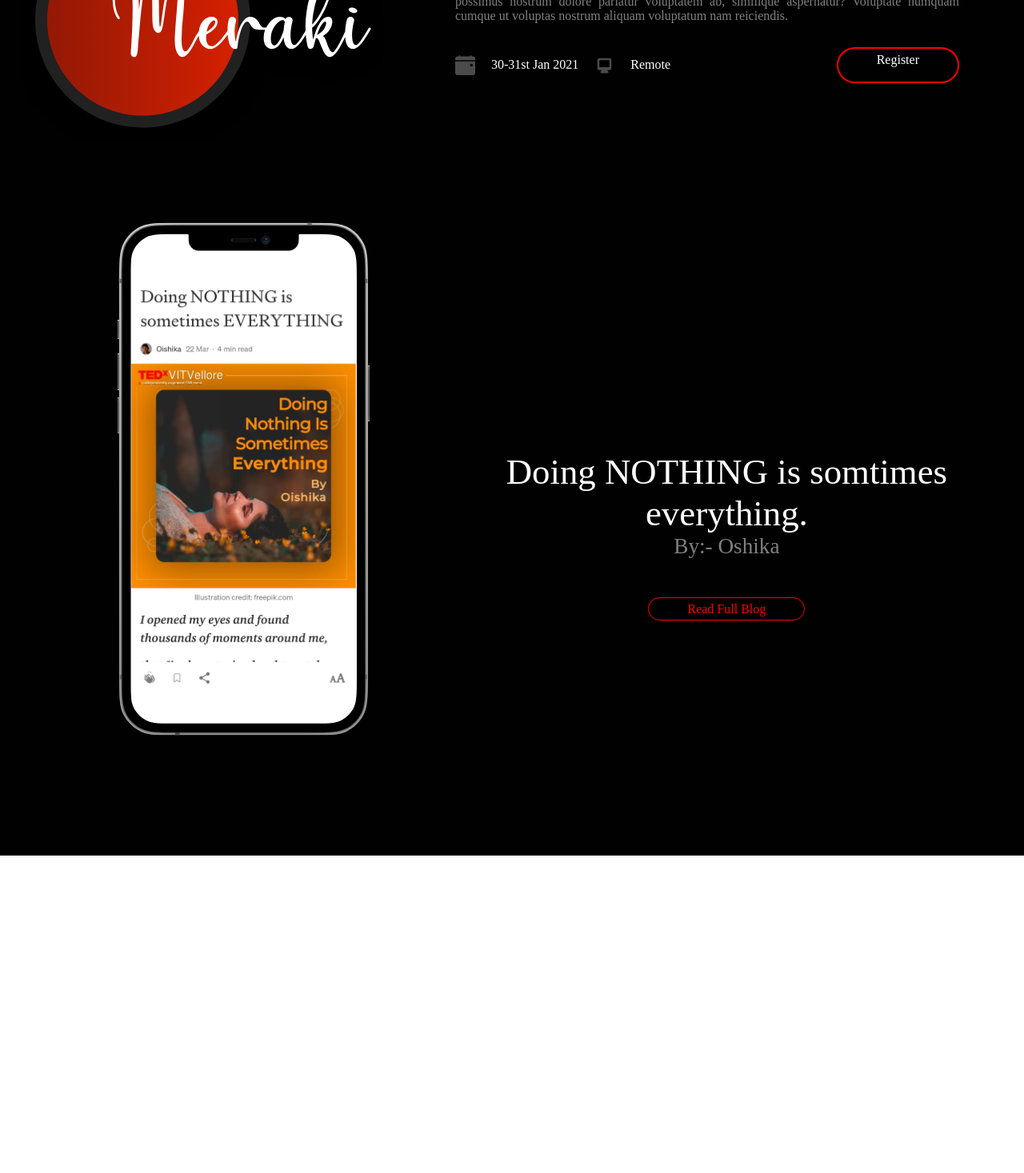
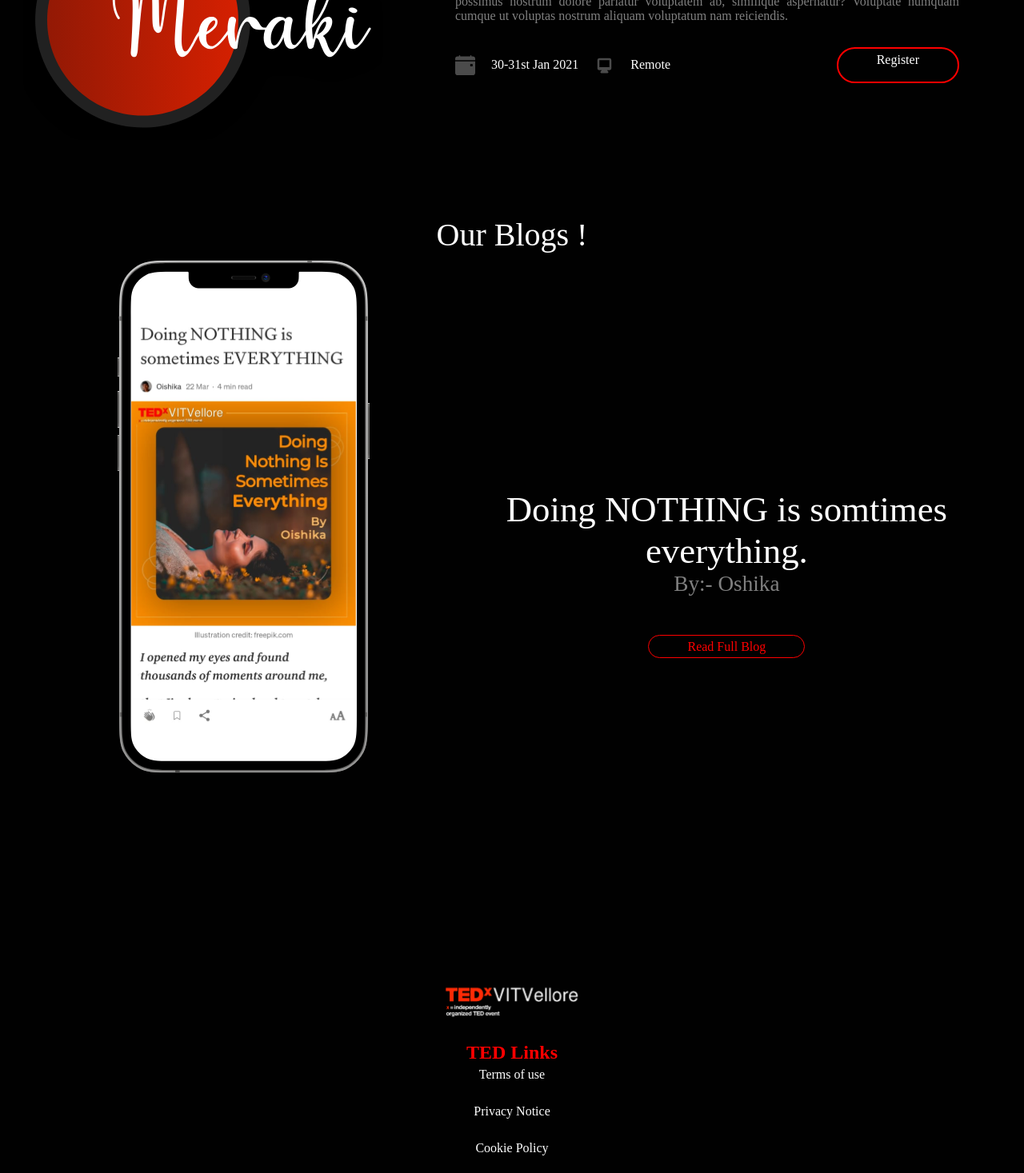
Before and after one commit to TEDxVITVellore/tedxvit_website2021, a React (Create React App) app: page / in a window 1280 px wide. Shown: the part 1330-2797 px from the top of the page at 80% size. Before the commit the page ends 2400 px from the top, so only its background shows below. Built offline with nearby package versions, Linux system fonts and the light colour scheme; a web font is replaced by a local one.

Commit message:
feat: responsive footer

```diff
--- a/src/breakpoints.scss
+++ b/src/breakpoints.scss
@@ -32,7 +32,7 @@
 $breakpoints: (
   'phone': 320px,
   'tablet': 768px,
-  'desktop': 1024px
+  'desktop': 1124px
 ) !default;
 
 
--- a/src/pages/HomePage/HomePage.js
+++ b/src/pages/HomePage/HomePage.js
@@ -2,6 +2,7 @@
 import "./HomePage.scss"
 
 import Logo from "../../assets/images/logo/logo.png"
+import FooterLogo from "../../assets/images/logo/logo.svg"
 import Design1 from "../../assets/images/backgrounds/design_1.svg"
 import BlogBg from "../../assets/images/backgrounds/design_2.svg"
 import BlogPhone from "../../assets/images/backgrounds/design_3.svg"
@@ -64,6 +65,7 @@
                     </div>
                 </div>
             </section>
+            <h1 className="blogs_title">Our Blogs !</h1>
             {/* blogs section */}
             <section className="blogs">
                 <div className="blogs__imageContainer">
@@ -78,6 +80,40 @@
                     </div>
                 </div>
             </section>
+            <footer className="footer">
+                <section className="footer-grid">
+                    <section className="footer-grid__image">
+                        <img src={FooterLogo} alt="" className="logoContainer" />
+                    </section>
+                    <section className="footer-grid__chapter">
+                        <h1 className="footer-grid__chapter__title">
+                            TED Links
+                        </h1>
+                        <span className="footer-grid__chapter__items">Terms of use</span><br />
+                        <span className="footer-grid__chapter__items">Privacy Notice</span><br />
+                        <span className="footer-grid__chapter__items">Cookie Policy</span><br />
+                        <span className="footer-grid__chapter__items">Code Of Conduct</span><br />
+                        <span className="footer-grid__chapter__items">Refer a Friend FAQ</span><br />
+                    </section>
+                    <section className="footer-grid__chapter">
+                        <h1 className="footer-grid__chapter__title">
+                            Resources
+                        </h1>
+                        <span className="footer-grid__chapter__items">About</span><br />
+                        <span className="footer-grid__chapter__items">Contact Us</span><br />
+                        <span className="footer-grid__chapter__items">Community</span><br />
+                        <span className="footer-grid__chapter__items">Blog </span><br />
+                        <span className="footer-grid__chapter__items">Media</span><br />
+                    </section>
+                    <section className="footer-grid__chapter">
+                        <h1 className="footer-grid__chapter__title">
+                            Contact Us
+                        </h1>
+                        <span className="footer-grid__chapter__items">+91 999999999999</span>
+                        <span className="footer-grid__chapter__items">tedxvit@gmail.com</span>
+                    </section>
+                </section>
+            </footer>
         </article>
     )
 }
--- a/src/pages/HomePage/HomePage.scss
+++ b/src/pages/HomePage/HomePage.scss
@@ -41,6 +41,7 @@
             background-color: $bgcolor;
             z-index:-1;
             display: inline-block;
+            overflow-x: hidden;
         }
         //the big tedx logo in the header
         &__logoContainer {
@@ -148,7 +149,7 @@
         text-align: center;
         width:100%;
         height:100vh;
-        overflow-y: hidden;
+        overflow: hidden;
         h1 {
             @include media("<=tablet"){
                 display:none;
@@ -224,17 +225,24 @@
             }
             @include media("<=tablet") {
                 margin-bottom: 2.5em;
+                transform: scale(0.6)
             }
         }
     }
     //blogs Container and stuff
+    .blogs_title{
+        text-align: center;
+        color:white;
+        font-size:2.5rem;
+        font-weight: 400;
+    }
     .blogs {
         display: flex;
         justify-content: space-between;
         align-items: center;
         width:100vw;
         height:100vh;
-        overflow-y: hidden;
+        overflow: hidden;
         position: relative;
         @include media("<=desktop") {
             flex-direction: column;
@@ -284,13 +292,16 @@
                 font-size:2.8rem;
                 font-weight: 400;
                 @include media("<=desktop") {
-                    font-size:2rem;
+                    display: none;
                 }
             }
             p{
                 color:grey;
                 font-size:1.7rem;
                 text-align: center;
+                @include media("<=desktop"){
+                    display: none;
+                }
             }
             &__readBlog {
                 margin-top:3em;
@@ -300,8 +311,60 @@
                 p{
                     color:red;
                     font-size:1rem;
+                    @include media("<=desktop"){
+                        display: block;
+                        white-space: nowrap;
+                        font-size: 1rem;
+                    }
                 }
             }
         }
     }
+    .footer {
+        padding:1em 0;
+        height:120vh;
+        width:100vw;
+        color:white;
+        display: flex;
+        justify-content: center;
+        align-items: center;
+        .footer-grid {
+            width:80%;
+            display: grid;
+            grid-template-columns: repeat(4,1fr);
+            column-gap: 30px;
+            @include media($blog_breakpoint){
+                grid-template-columns: 1fr;
+                column-gap: 0px;
+                row-gap: 30px;
+            }
+            &__image {
+                display: flex;
+                justify-content: center;
+                align-items: center;
+                transform: scale(1.2);
+            }
+            &__chapter{
+                display: flex;
+                flex-direction: column;
+                justify-content: space-between;
+                align-items: center;
+                &:last-child{
+                    justify-content: flex-start;
+                }
+                &__title {
+                    color:red;
+                    font-size: 1.5rem;
+                    font-weight: 800;
+                }
+                &__items {
+                    padding:5px 30px;
+                    &:hover {
+                        border: 1px solid yellow;
+                    }
+                }
+
+            }
+        }
+    }
 }
```
